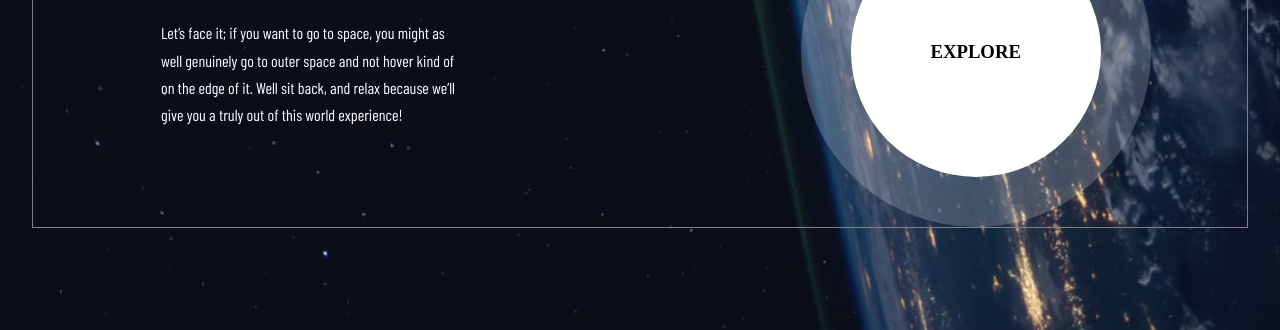
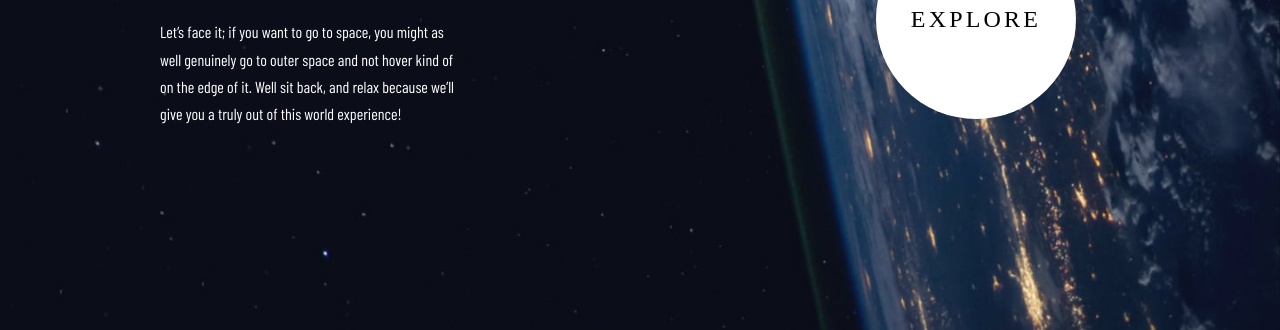
Before and after one commit to Marius-Diran/Space-Tourism, a plain HTML site: page index.html in a window 1280 px wide. Shown: the part 470-800 px from the top of the page. Drawn offline with nearby package versions, Linux system fonts and the light colour scheme; a web font is replaced by a local one.

Commit message:
Almost done with the home page

```diff
--- a/home.css
+++ b/home.css
@@ -16,7 +16,6 @@ body{
 .container{
   width: 95%;
   margin: auto;
-  border: 1px solid gray;
 }
 
 .logo-container{
@@ -29,13 +28,13 @@ body{
 }
 
 .line{
-  border-bottom: 1px solid hsla(0, 0%, 100%, 0.1);
+  border-bottom: 1px solid rgba(255,255,255, 0.1);
   width: 65%;
   margin: -6.7vh 0 0 -33vw;
 }
 
 .nav-bar{
-  background-color: hsla(0, 0%, 100%, 0.1);
+  background-color: rgba(255,255,255, 0.1);
   backdrop-filter: blur(1rem);
   width: 55%;
   margin: -10vh 0 0 45vw;
@@ -54,10 +53,11 @@ body{
   font-family: 'Barlow Condensed', sans-serif;
   font-size: 1rem;
   height: 8vh;
+  transition: all 150ms;
 }
 
 .nav-bar .nav-list li a{
-  color: hsl(0, 0%, 100%);
+  color: rgb(255,255,255);
   text-decoration: none;
 }
 
@@ -66,7 +66,7 @@ body{
 }
 
 .nav-bar .nav-list li:hover{
-  border-bottom: 3px solid white;
+  border-bottom: 3px solid rgba(255,255,255, 0.5);
 }
 
 .toggle-container{
@@ -99,7 +99,7 @@ body{
 
 .home-writeup{
   min-width: 40%;
-  color: hsl(0, 0%, 100%);
+  color: rgb(255,255,255);
   margin: 0 2vw 0 10vw;
 }
 
@@ -130,24 +130,34 @@ body{
 }
 
 .outer-circle{
-  display: none;
-  /* background-color: hsla(0, 0%, 100%, 0.2); */
   height: 350px;
   width: 350px;
   border-radius: 50%;
   display: flex;
   justify-content: center;
   align-items: center;
-  margin: 10vh auto 0;
-  border: 50px solid hsla(0, 0%, 100%, 0.2);
+  margin: 6vh auto 0;
+  transition: 250ms ease-in-out;
+}
+
+.outer-circle:has(.inner-circle:hover){
+  cursor: pointer;
+  background-color: rgba(255, 255, 255, .2);
 }
 
 .inner-circle{
-  height: 250px;
-  width: 250px;
+  height: 200px;
+  width: 200px;
   border-radius: 50%;
   background-color: hsl(0, 0%, 100%);
   display: flex;
   justify-content: center;
   align-items: center;
 }
+
+.inner-circle h3{
+  font-size: 1.5rem;
+  font-weight: 100;
+  letter-spacing: 0.2rem;
+  font-family: 'Bellefair', serif;
+}
```
